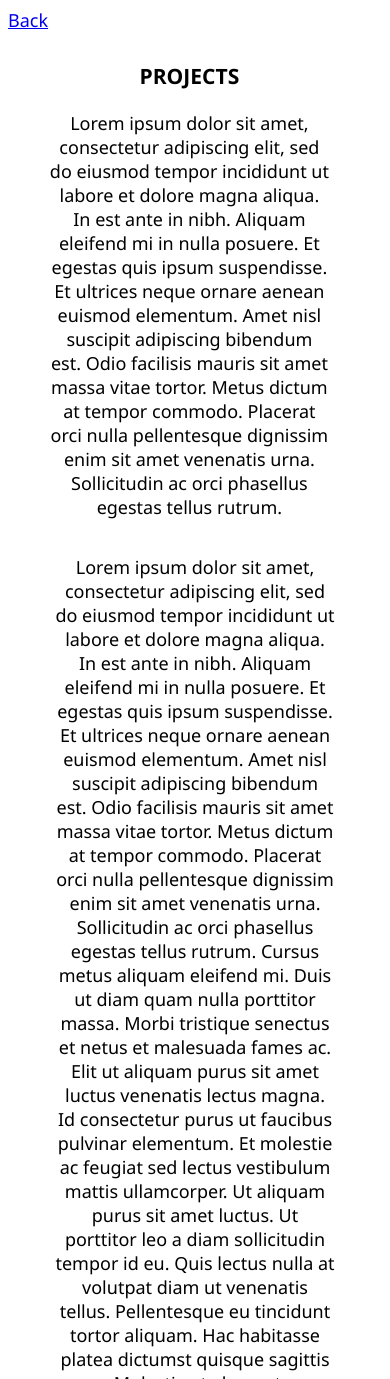
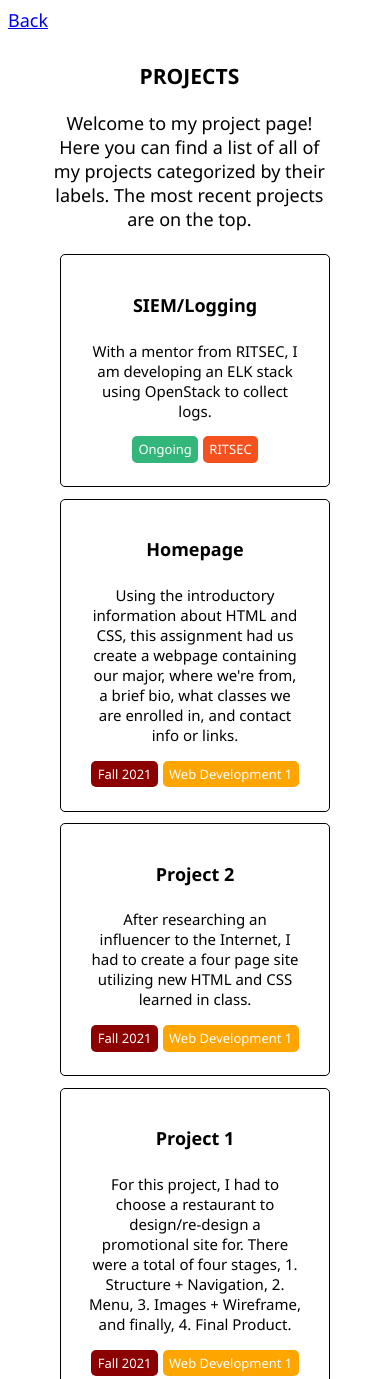
Before and after one commit to arogoff/arogoff.github.io, a plain HTML site: page projects.html in a window 390 px wide. Shown: the top 1379 px of the page. Drawn offline with Linux system fonts and the light colour scheme.

Commit message:
Updated Projects Section & Page
Created Projects Section with blocks. Changes depending on display size (Media Queries)

Items I still need to work on for this section:
- More content for the Projects Description
- Link Project Blocks to sites (Upload into a projects folder)
     - When you click on the box it will redirect -- same thing for View More box. When that's completed change it from a link to regular text
- Fix footer on the Projects Page (somehow messed up)

```diff
--- a/assets/css/style.css
+++ b/assets/css/style.css
@@ -58,6 +58,81 @@ footer{
     font-style: italic;
 }
 
+.break {
+    flex-basis: 100%;
+    height: 0;
+  }
+
+.project-container{
+    display: flex;
+    flex-direction: row;
+    margin: auto;
+    justify-content: center;
+    align-items: center;
+}
+
+.project-box-left{
+    max-width: 50%;
+}
+
+.project-box-right{
+    max-width: 50%;
+}
+
+.project-box{
+    padding: 10%;
+    padding-top: 5%;
+    border-radius: 5px;
+    border: 1px solid black;
+}
+
+.box{
+    padding: 2%;
+    transition: 0.5s;
+    max-width: 100%;
+
+}
+
+.box:hover{
+    transform:scale(1.02,1.02);
+}
+
+.box p{
+    font-size: smaller;
+}
+
+.more{
+    padding: 5%;
+    padding-left: 10%;
+}
+
+.labels{
+    display: inline;
+    color: white;
+}
+.label{
+    padding: 2% 3% 2% 3%;
+    border-radius: 5px;
+    font-size: small;
+}
+
+.course{
+    background-color: orange;
+}
+
+.year{
+    background-color: darkred;
+}
+
+.ongoing{
+    background-color: rgb(51, 182, 121);
+}
+
+.club1{
+    background-color: rgb(244, 81, 30);
+}
+
+
 
 /* Tablet Grid */
 @media only screen and (max-width: 1024px) {
@@ -66,6 +141,22 @@ footer{
         flex-direction: row;
         margin: 2% auto;
         justify-content: center;
+    }
+
+    .project-container{
+        display: flex;
+        flex-direction: column;
+        margin: auto;
+        justify-content: center;
+        align-items: center;
+    }
+
+    .project-box-left{
+        max-width: 75%;
+    }
+
+    .project-box-right{
+        max-width: 75%;
     }
 
     .top-left{
@@ -102,6 +193,22 @@ footer{
         display: flex;
         flex-direction: column;
         align-items: center;
+    }
+
+    .project-container{
+        display: flex;
+        flex-direction: column;
+        margin: auto;
+        justify-content: center;
+        align-items: center;
+    }
+
+    .project-box-left{
+        max-width: 100%;
+    }
+
+    .project-box-right{
+        max-width: 100%;
     }
 
     .top-left{
--- a/projects.html
+++ b/projects.html
@@ -22,15 +22,60 @@
                     <div class="project-left">
                         <h3>PROJECTS</h3>
 
-                        <p>Lorem ipsum dolor sit amet, consectetur adipiscing elit, sed do eiusmod tempor incididunt ut labore et dolore magna aliqua. In est ante in nibh. Aliquam eleifend mi in nulla posuere. Et egestas quis ipsum suspendisse. Et ultrices neque ornare aenean euismod elementum. Amet nisl suscipit adipiscing bibendum est. Odio facilisis mauris sit amet massa vitae tortor. Metus dictum at tempor commodo. Placerat orci nulla pellentesque dignissim enim sit amet venenatis urna. Sollicitudin ac orci phasellus egestas tellus rutrum.</p>
+                        <p>Welcome to my project page! Here you can find a list of all of my projects categorized by their labels. The most recent projects are on the top. </p>
 
                     </div>
 
                     <div class="project-right">
-                        <p>Lorem ipsum dolor sit amet, consectetur adipiscing elit, sed do eiusmod tempor incididunt ut labore et dolore magna aliqua. In est ante in nibh. Aliquam eleifend mi in nulla posuere. Et egestas quis ipsum suspendisse. Et ultrices neque ornare aenean euismod elementum. Amet nisl suscipit adipiscing bibendum est. Odio facilisis mauris sit amet massa vitae tortor. Metus dictum at tempor commodo. Placerat orci nulla pellentesque dignissim enim sit amet venenatis urna. Sollicitudin ac orci phasellus egestas tellus rutrum.
+                        <div class="project-container">
+                            <div class="project-box-left">
+                                <div class="box">
+                                    <div class="project-box">
+                                        <h4>SIEM/Logging</h4>
+                                        <p>With a mentor from RITSEC, I am developing an ELK stack using OpenStack to collect logs.</p>
+                                        <div class="labels">
+                                            <span class="label ongoing">Ongoing</span>
+                                            <span class="label club1">RITSEC</span>
+                                        </div>
+                                    </div>
+                                </div>
 
-                            Cursus metus aliquam eleifend mi. Duis ut diam quam nulla porttitor massa. Morbi tristique senectus et netus et malesuada fames ac. Elit ut aliquam purus sit amet luctus venenatis lectus magna. Id consectetur purus ut faucibus pulvinar elementum. Et molestie ac feugiat sed lectus vestibulum mattis ullamcorper. Ut aliquam purus sit amet luctus. Ut porttitor leo a diam sollicitudin tempor id eu. Quis lectus nulla at volutpat diam ut venenatis tellus. Pellentesque eu tincidunt tortor aliquam. Hac habitasse platea dictumst quisque sagittis purus. Molestie at elementum eu facilisis sed odio morbi. Sit amet dictum sit amet justo donec enim diam. Habitant morbi tristique senectus et. At urna condimentum mattis pellentesque id nibh.</p>
+                                <div class="box">
+                                    <div class="project-box">
+                                        <h4>Homepage</h4>
+                                        <p>Using the introductory information about HTML and CSS, this assignment had us create a webpage containing our major, where we're from,
+                                            a brief bio, what classes we are enrolled in, and contact info or links.</p>
+                                        <div class="labels">
+                                            <span class="label year">Fall 2021</span>
+                                            <span class="label course">Web Development 1</span>
+                                        </div>
+                                    </div>
+                                </div>
+                            </div>
 
+                            <div class="project-box-right">
+                                <div class="box">
+                                    <div class="project-box">
+                                        <h4>Project 2</h4>
+                                        <p>After researching an influencer to the Internet, I had to create a four page site utilizing new HTML and CSS learned in class.</p>
+                                        <div class="labels">
+                                            <span class="label year">Fall 2021</span>
+                                            <span class="label course">Web Development 1</span>
+                                        </div>
+                                    </div>
+                                </div>
+
+                                <div class="box">
+                                    <div class="project-box">
+                                        <h4>Project 1</h4>
+                                        <p>For this project, I had to choose a restaurant to design/re-design a promotional site for. There were a total of four stages,
+                                            1. Structure + Navigation, 2. Menu, 3. Images + Wireframe, and finally, 4. Final Product.</p>
+                                        <div class="labels">
+                                            <span class="label year">Fall 2021</span>
+                                            <span class="label course">Web Development 1</span>
+                                        </div>
+                                    </div>
+                                </div>
                     </div>
                 </div>
 
```
Also changed, not shown: index.html (+48 -4 lines).
